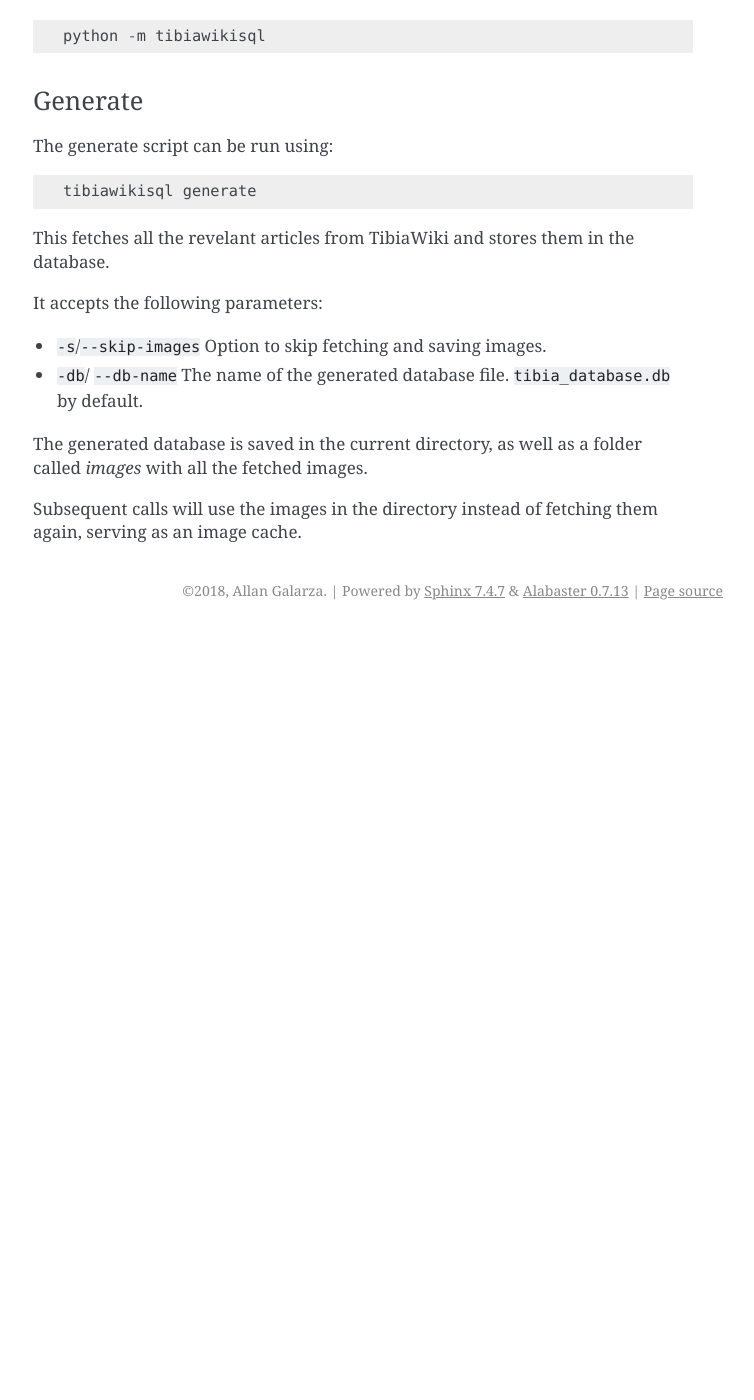
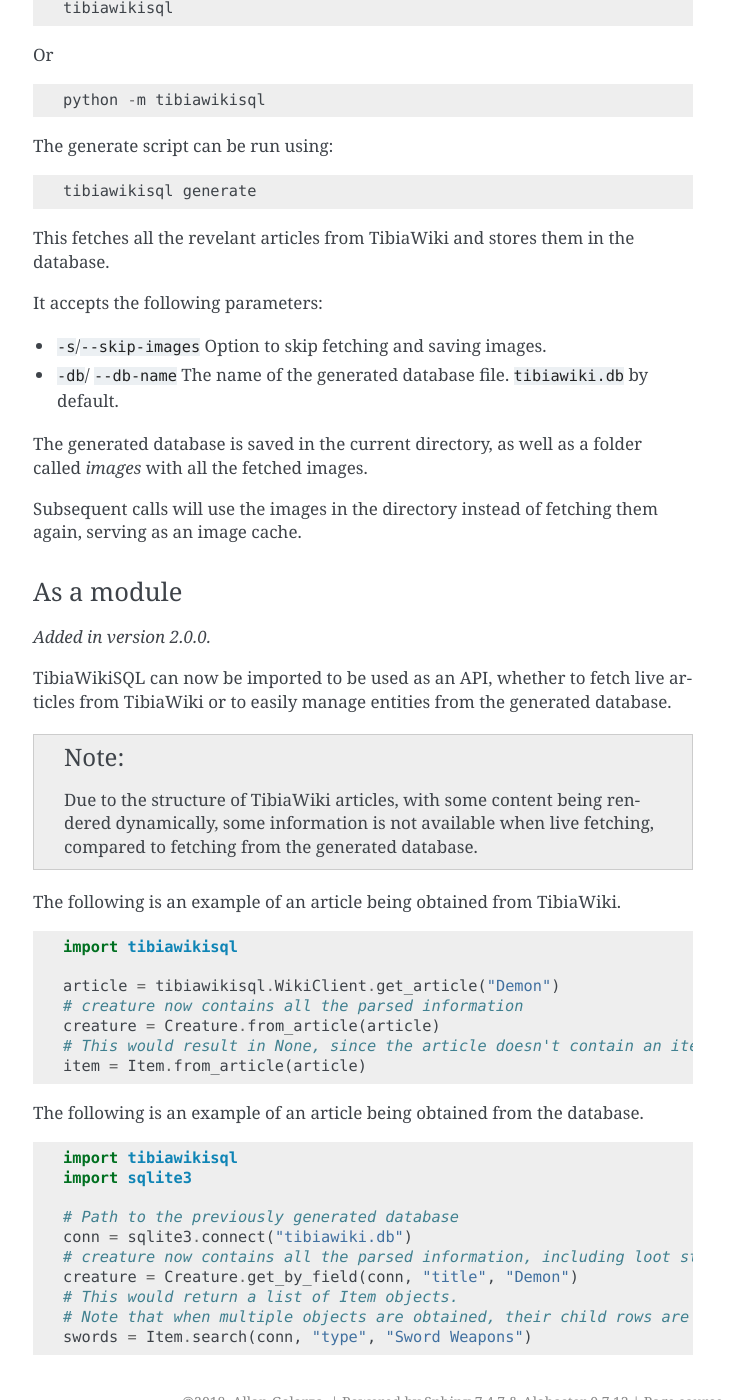
Before and after one commit to Galarzaa90/tibiawiki-sql, a Sphinx documentation site: the page built from docs/intro.rst, in a window 1280 px wide and 1400 px high, scrolled down 629 px. Shown: the whole window, without its empty margins (387-1141 px from the left). Built offline with Sphinx 7.4.7, drawn with Linux system fonts in a browser that asks for light colours; before the commit the page ends 1259 px from its top, so only the background shows below that; some of the changed text lies outside the part shown.

Commit message:
Changed default database name to tibiawiki.db - Updated readme

```diff
--- a/docs/api.rst
+++ b/docs/api.rst
@@ -1,5 +1,5 @@
-API
-===
+API Reference
+=============
 As of v2.0.0, this module comes with an API to communicate with TibiaWiki or with the elements of the generated database.
 
 TibiaWiki
--- a/docs/intro.rst
+++ b/docs/intro.rst
@@ -1,19 +1,22 @@
+============
 Introduction
 ============
 TibiaWikiSQL works as a command-line interface, allowing passing parameters to customize the behaviour of the script.
 
 Prerequisites
--------------
+=============
 TibiaWikiSQL requires Python 3.6 or higher.
 
 Installation
-------------
+============
 This module can be installed from PyPi using: ::
 
     python -m pip install -U tibiawikisql
 
-Running
--------
+Usage
+=====
+As a script
+-----------
 Once the module has been installed, it can be run by using: ::
 
     tibiawikisql
@@ -23,8 +26,7 @@
     python -m tibiawikisql
 
 
-Generate
-~~~~~~~~
+
 The generate script can be run using: ::
 
     tibiawikisql generate
@@ -34,8 +36,48 @@
 It accepts the following parameters:
 
 - ``-s``/``--skip-images`` Option to skip fetching and saving images.
-- ``-db``/ ``--db-name`` The name of the generated database file. ``tibia_database.db`` by default.
+- ``-db``/ ``--db-name`` The name of the generated database file. ``tibiawiki.db`` by default.
 
 The generated database is saved in the current directory, as well as a folder called `images` with all the fetched images.
 
 Subsequent calls will use the images in the directory instead of fetching them again, serving as an image cache.
+
+As a module
+-----------
+.. versionadded:: 2.0.0
+
+TibiaWikiSQL can now be imported to be used as an API, whether to fetch live articles from TibiaWiki or to easily manage
+entities from the generated database.
+
+.. note::
+
+    Due to the structure of TibiaWiki articles, with some content being rendered dynamically, some information is not
+    available when live fetching, compared to fetching from the generated database.
+
+The following is an example of an article being obtained from TibiaWiki.
+
+.. code-block:: python
+
+    import tibiawikisql
+
+    article = tibiawikisql.WikiClient.get_article("Demon")
+    # creature now contains all the parsed information
+    creature = Creature.from_article(article)
+    # This would result in None, since the article doesn't contain an item.
+    item = Item.from_article(article)
+
+
+The following is an example of an article being obtained from the database.
+
+.. code-block:: python
+
+    import tibiawikisql
+    import sqlite3
+
+    # Path to the previously generated database
+    conn = sqlite3.connect("tibiawiki.db")
+    # creature now contains all the parsed information, including loot statistics.
+    creature = Creature.get_by_field(conn, "title", "Demon")
+    # This would return a list of Item objects.
+    # Note that when multiple objects are obtained, their child rows are not fetched.
+    swords = Item.search(conn, "type", "Sword Weapons")
--- a/run.py
+++ /dev/null
@@ -1,3 +0,0 @@
-from tibiawikisql import __main__
-
-__main__.cli()
--- a/setup.py
+++ b/setup.py
@@ -32,6 +32,10 @@
         'docs': [
             'Sphinx==1.7.9']},
     description="Python script that generates a SQLite database from TibiaWiki articles",
+    entry_points='''
+        [console_scripts]
+        tibiawikisql=tibiawikisql.__main__:cli
+    ''',
     long_description=readme,
     long_description_content_type="text/markdown",
     packages=find_packages(),
@@ -46,6 +50,7 @@
         'Programming Language :: Python',
         'Programming Language :: Python :: 3 :: Only',
         'Programming Language :: Python :: 3.6',
+        'Programming Language :: Python :: 3.7',
         'Programming Language :: SQL',
         'Topic :: Database',
         'Topic :: Games/Entertainment :: Role-Playing',
--- a/tibiawikisql/__init__.py
+++ b/tibiawikisql/__init__.py
@@ -1,5 +1,4 @@
 from tibiawikisql import models
 from tibiawikisql.api import WikiClient, WikiEntry, Article, Image
-from tibiawikisql.models import abc
 
 __version__ = "2.0.0"
```
Also changed, not shown: CHANGELOG.rst (+4 -5 lines), README.md (+22 -15 lines), .gitlab-ci.yml, 2 other files.
